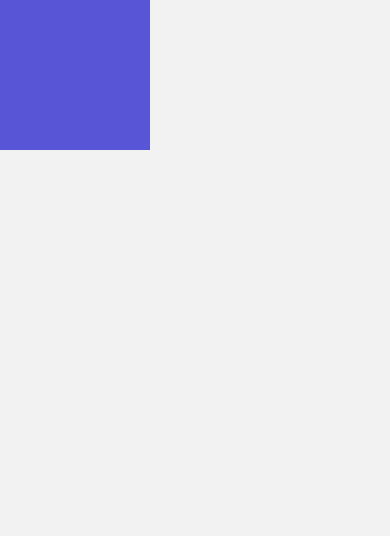
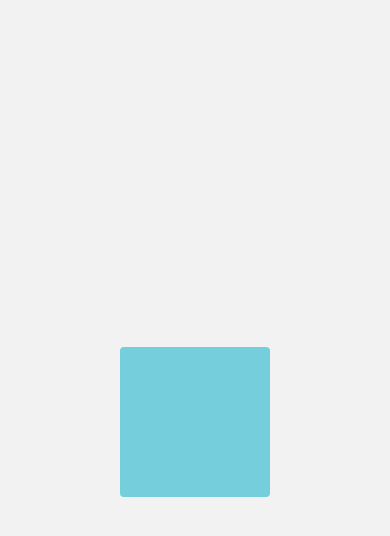
Before and after one commit to Neonikz/react-native-components, a React Native app: screen /Animation102Screen in a window 390 px wide. Shown: the top 536 px of the page. Built offline with nearby package versions, Linux system fonts and the light colour scheme.

Commit message:
valueXY animation ready

```diff
--- /dev/null
+++ b/src/hooks/useAnimation.tsx
@@ -0,0 +1,44 @@
+import {Animated, Easing} from 'react-native';
+import {useRef} from 'react';
+
+export const useAnimation = () => {
+  const opacity = useRef(new Animated.Value(0)).current;
+  const position = useRef(new Animated.Value(0)).current;
+
+  const fadeIn = () => {
+    Animated.timing(opacity, {
+      toValue: 1,
+      duration: 1000,
+      useNativeDriver: true,
+    }).start();
+  };
+  const fadeOut = () => {
+    Animated.timing(opacity, {
+      toValue: 0,
+      duration: 300,
+      useNativeDriver: true,
+    }).start();
+  };
+
+  const startMovingPosition = (
+    initPosition: number,
+    duration: number = 300,
+  ) => {
+    position.setValue(initPosition);
+
+    Animated.timing(position, {
+      toValue: 0,
+      duration,
+      useNativeDriver: true,
+      //   easing: Easing.bounce,
+    }).start();
+  };
+
+  return {
+    opacity,
+    position,
+    fadeIn,
+    fadeOut,
+    startMovingPosition,
+  };
+};
--- a/src/screens/Animation101Screen.tsx
+++ b/src/screens/Animation101Screen.tsx
@@ -1,62 +1,49 @@
-import React, { useRef } from 'react'
-import { View, StyleSheet, Animated, Button } from 'react-native';
+import React from 'react';
+import {View, StyleSheet, Animated, Button} from 'react-native';
+import {useAnimation} from '../hooks/useAnimation';
 
 const Animation101Screen = () => {
-
-    const opacity = useRef(new Animated.Value(0.4)).current
-
-    const fadeIn = () => {
-        Animated.timing(
-            opacity,
-            {
-                toValue: 1,
-                duration: 3000,
-                useNativeDriver: true
-            }
-        ).start()
-    }
-    const fadeOut = () => {
-        Animated.timing(
-            opacity,
-            {
-                toValue: 0,
-                duration: 300,
-                useNativeDriver: true
-            }
-        ).start()
-    }
+  const {opacity, position, fadeIn, fadeOut, startMovingPosition} =
+    useAnimation();
 
   return (
     <View style={styles.container}>
-            <Animated.View style={{
+      <Animated.View
+        style={{
           ...styles.purpleBox,
           marginBottom: 20,
-                opacity
-            }} />
+          opacity,
+          transform: [
+            {
+              translateX: position,
+            },
+          ],
+        }}
+      />
 
       <Button
         title="Fade In"
-                onPress={fadeIn}
+        onPress={() => {
+          fadeIn();
+          startMovingPosition(100);
+        }}
       />
-            <Button
-                title="Fade Out"
-                onPress={fadeOut}
-            />
+      <Button title="Fade Out" onPress={fadeOut} />
     </View>
-    )
-}
+  );
+};
 
-export default Animation101Screen
+export default Animation101Screen;
 
 const styles = StyleSheet.create({
   container: {
     flex: 1,
     justifyContent: 'center',
-        alignItems: 'center'
+    alignItems: 'center',
   },
   purpleBox: {
     backgroundColor: '#5856D6',
     width: 150,
     height: 150,
-    }
+  },
 });
--- a/src/screens/Animation102Screen.tsx
+++ b/src/screens/Animation102Screen.tsx
@@ -1,20 +1,51 @@
-import React from 'react'
-import { View, StyleSheet } from 'react-native';
+import React, {useRef} from 'react';
+import {View, StyleSheet, Animated, PanResponder} from 'react-native';
 
 const Animation102Screen = () => {
-    return (
-        <View style={{ flex: 1 }}>
-            <View style={styles.purpleBox} />
-        </View>
-    )
-}
+  const pan = useRef(new Animated.ValueXY()).current;
 
-export default Animation102Screen
+  const panResponder = PanResponder.create({
+    onStartShouldSetPanResponder: () => true,
+    onPanResponderMove: Animated.event(
+      [
+        null,
+        {
+          dx: pan.x, // x,y are Animated.Value
+          dy: pan.y,
+        },
+      ],
+      {useNativeDriver: false},
+    ),
+    onPanResponderRelease: () => {
+      Animated.spring(
+        pan, // Auto-multiplexed
+        {toValue: {x: 0, y: 0}, useNativeDriver: false}, // Back to zero
+      ).start();
+    },
+  });
+
+  return (
+    <View style={styles.container}>
+      <Animated.View
+        {...panResponder.panHandlers}
+        style={[pan.getLayout(), styles.purpleBox]}
+      />
+    </View>
+  );
+};
+
+export default Animation102Screen;
 
 const styles = StyleSheet.create({
-    purpleBox: {
-        backgroundColor: '#5856D6',
-        width: 150,
-        height: 150,
-    }
+  container: {
+    flex: 1,
+    justifyContent: 'center',
+    alignItems: 'center',
+  },
+  purpleBox: {
+    backgroundColor: '#75CEDB',
+    width: 150,
+    height: 150,
+    borderRadius: 4,
+  },
 });
```
Lines whose indentation alone changed are shown as unchanged.
